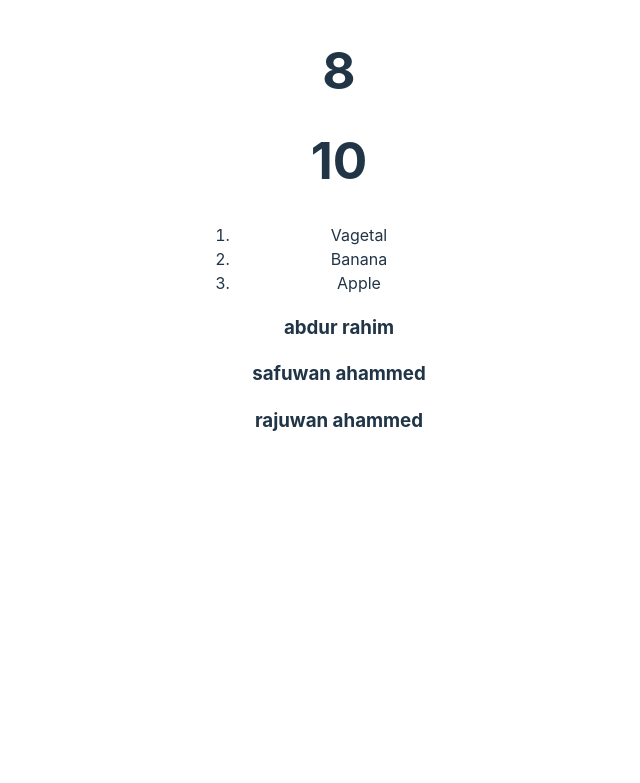
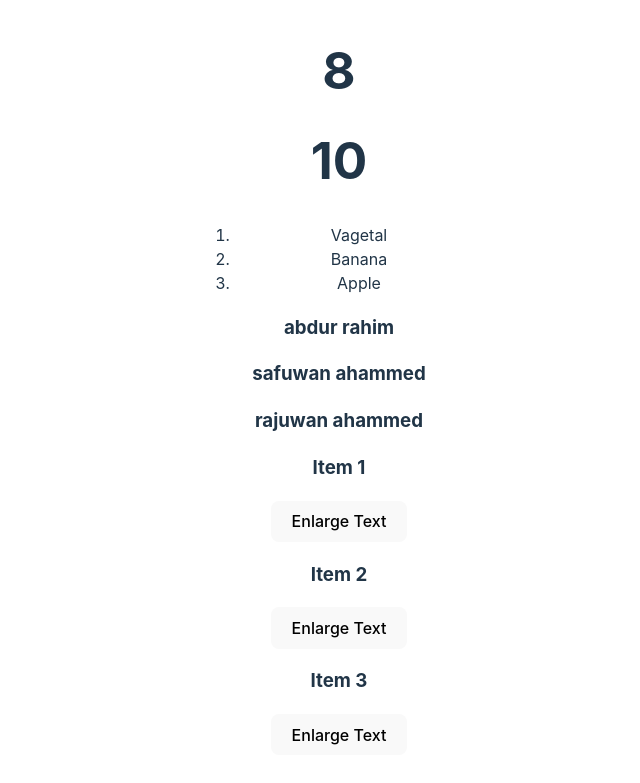
Before and after one commit to arahimcse/vueschoolsPractice, a Vue app: page / in a window 1280 px wide. Shown: the part 1278-2061 px from the top of the page, without its empty margins (301-941 px from the left). Before the commit the page ends 1764 px from the top, so only its background shows below. Built offline with nearby package versions, Linux system fonts and the light colour scheme.

Commit message:
Listen enent passing and use defineEmits

```diff
--- a/src/App.vue
+++ b/src/App.vue
@@ -3,6 +3,7 @@ import { ref, reactive } from 'vue';
 import ListRendering from './components/listRendering.vue';
 import GetDataFromParentComponent from './components/getDataFromParentComponent.vue';
 import PassingPross from './components/PassingPross.vue';
+import PassingEmits from './components/PassingEmits.vue';
 const msg = ref("Hello World")
 
 /**
@@ -20,6 +21,14 @@ const passingProps = reactive([
   {id:2, name:"safuwan ahammed"},
   {id:3, name:"rajuwan ahammed"}
 ])
+
+//Passing Emits from parent component to child component
+const passingEmits = reactive([
+  {id:1, name:"Item 1"},
+  {id:2, name:"Item 2"},
+  {id:3, name:"Item 3"}
+])
+const textFontSize = ref(1)
 </script>
 
 <template>
@@ -54,6 +63,15 @@ const passingProps = reactive([
    </PassingPross>
  </section>
 
+<div :style="{fontSize:textFontSize + 'em'}">
+  <PassingEmits
+  v-for="(passingEmit, index) in passingEmits"
+  :key="index"
+  :name="passingEmit.name"
+  @enlarge-text ="textFontSize += 0.1"
+  >
+  </PassingEmits>
+</div>
 </template>
 
 
--- /dev/null
+++ b/src/components/PassingEmits.vue
@@ -0,0 +1,13 @@
+<script setup>
+defineProps(["name"])
+defineEmits(["enlarge-text"])
+</script>
+
+<template>
+ <h3>{{ name }}</h3>
+ <button @click="$emit('enlarge-text')">Enlarge Text</button>
+</template>
+
+<style scoped>
+
+</style>
```
